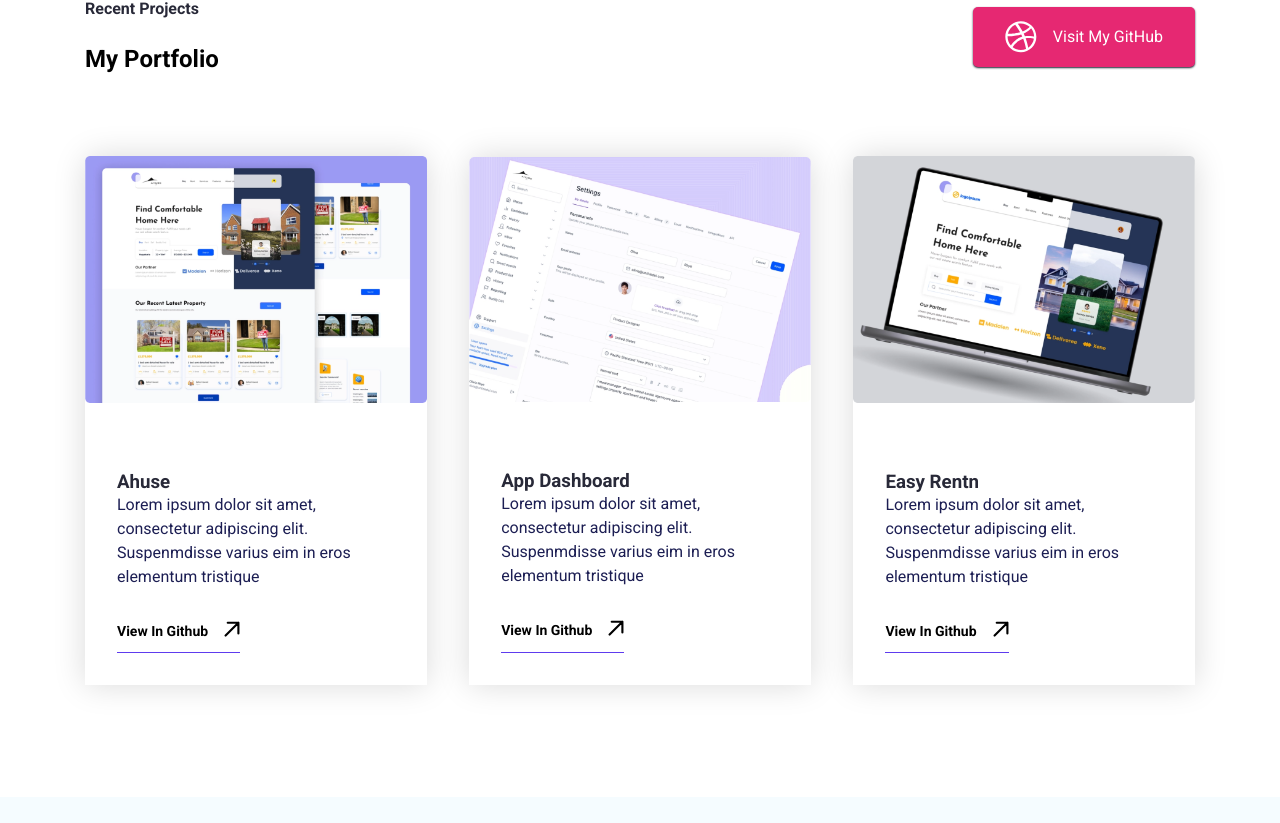
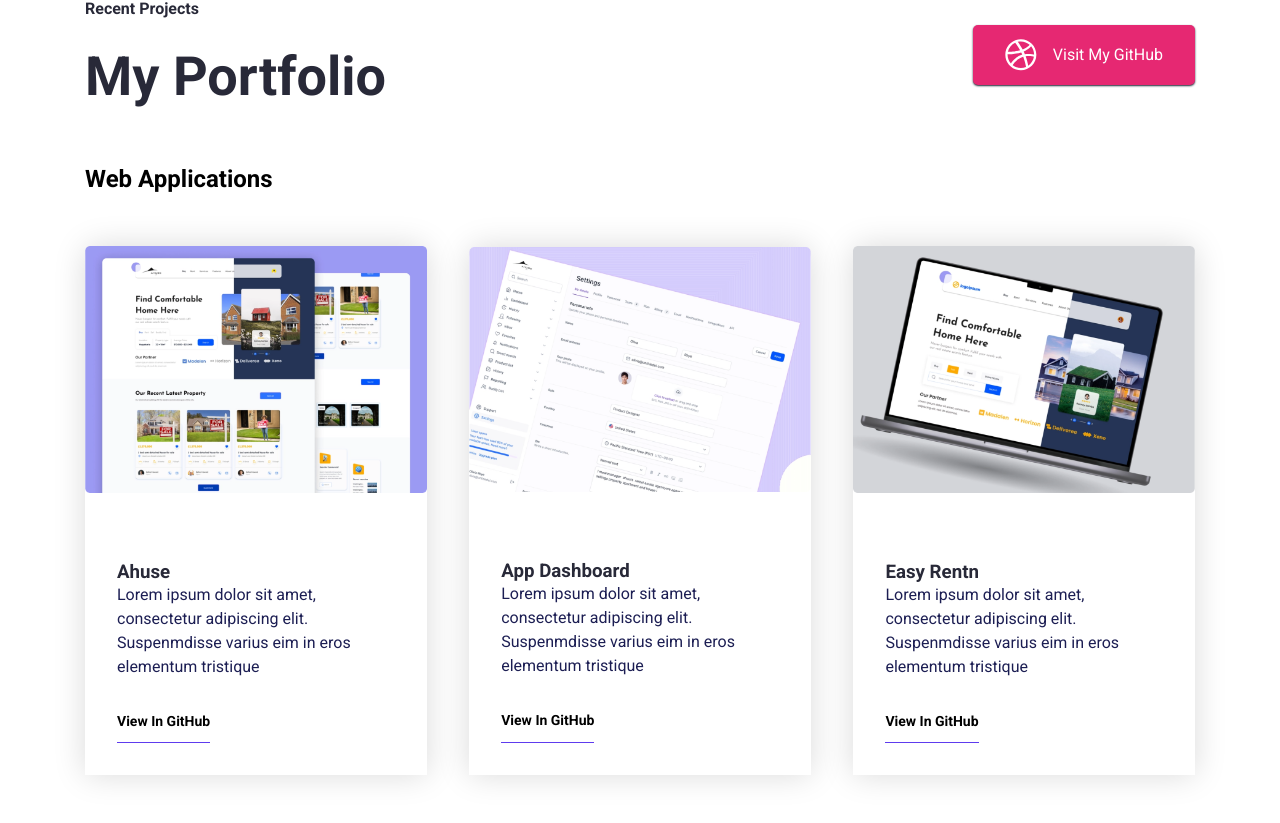
Before and after one commit to arshan-alee/My-Portfolio, a React (Create React App) app: page / in a window 1280 px wide. Shown: the part 2677-3500 px from the top of the page. Built offline with nearby package versions, Linux system fonts and the light colour scheme.

Commit message:
Portfolio updates

```diff
--- a/src/App.css
+++ b/src/App.css
@@ -333,7 +333,7 @@ h2 {
   padding: 112px 85px;
   flex-direction: column;
   align-items: flex-start;
-  gap: 80px;
+  gap: 50px;
 }
 .portfolio--container-box {
   display: flex;
--- /dev/null
+++ b/src/Components/PortfolioContainer.jsx
@@ -0,0 +1,29 @@
+import React from 'react'
+
+export default function PortfolioContainer(props) {
+  return (
+    <div className="portfolio--section--container">
+      {props.portfolioData?.map((item, index) => (
+        <div key={index} className="portfolio--section--card">
+          <div className="portfolio--section--img">
+            <img src={item.src} alt="Placeholder" />
+          </div>
+          <div className="portfolio--section--card--content">
+            <div>
+              <h3 className="portfolio--section--title">{item.title}</h3>
+              <p className="text-md">{item.description}</p>
+            </div>
+            <a
+              href={item.link}
+              className="text-sm portfolio--link"
+              target="_blank"
+              rel="noopener noreferrer"
+            >
+              View In GitHub
+            </a>
+          </div>
+        </div>
+      ))}
+    </div>
+  )
+}
--- a/src/Pages/Home/MyPortfolio.jsx
+++ b/src/Pages/Home/MyPortfolio.jsx
@@ -1,12 +1,12 @@
 import data from "../../data/index.json";
-
+import PortfolioContainer from "../../Components/PortfolioContainer";
 export default function MyPortfolio() {
   return (
     <section className="portfolio--section" id="MyPortfolio">
       <div className="portfolio--container-box">
         <div className="portfolio--container">
           <p className="sub--title">Recent Projects</p>
-          <h2 className="section--heading">My Portfolio</h2>
+          <h2 className="skills--section--heading">My Portfolio</h2>
         </div>
         <div>
           <a href="https://github.com/your-username" target="_blank" rel="noreferrer" className="btn btn-github">
@@ -28,39 +28,10 @@ export default function MyPortfolio() {
           </a>
         </div>
       </div>
-      <div className="portfolio--section--container">
-        {data?.portfolio?.map((item, index) => (
-          <div key={index} className="portfolio--section--card">
-            <div className="portfolio--section--img">
-              <img src={item.src} alt="Placeholder" />
-            </div>
-            <div className="portfolio--section--card--content">
-              <div>
-                <h3 className="portfolio--section--title">{item.title}</h3>
-                <p className="text-md">{item.description}</p>
-              </div>
-              <p className="text-sm portfolio--link">
-                {item.link}
-                <svg
-                  xmlns="http://www.w3.org/2000/svg"
-                  width="16"
-                  height="16"
-                  viewBox="0 0 20 19"
-                  fill="none"
-                >
-                  <path
-                    d="M4.66667 1.66675H18V15.0001M18 1.66675L2 17.6667L18 1.66675Z"
-                    stroke="currentColor"
-                    stroke-width="2.66667"
-                    stroke-linecap="round"
-                    stroke-linejoin="round"
-                  />
-                </svg>
-              </p>
-            </div>
-          </div>
-        ))}
-      </div>
+      <h2 className="section--heading">Web Applications</h2>
+      <PortfolioContainer portfolioData={data?.portfolio} />
+      <h2 className="section--heading">Mobile Applications</h2>
+      <PortfolioContainer portfolioData={data?.portfolio} />
     </section>
   );
 }
```
